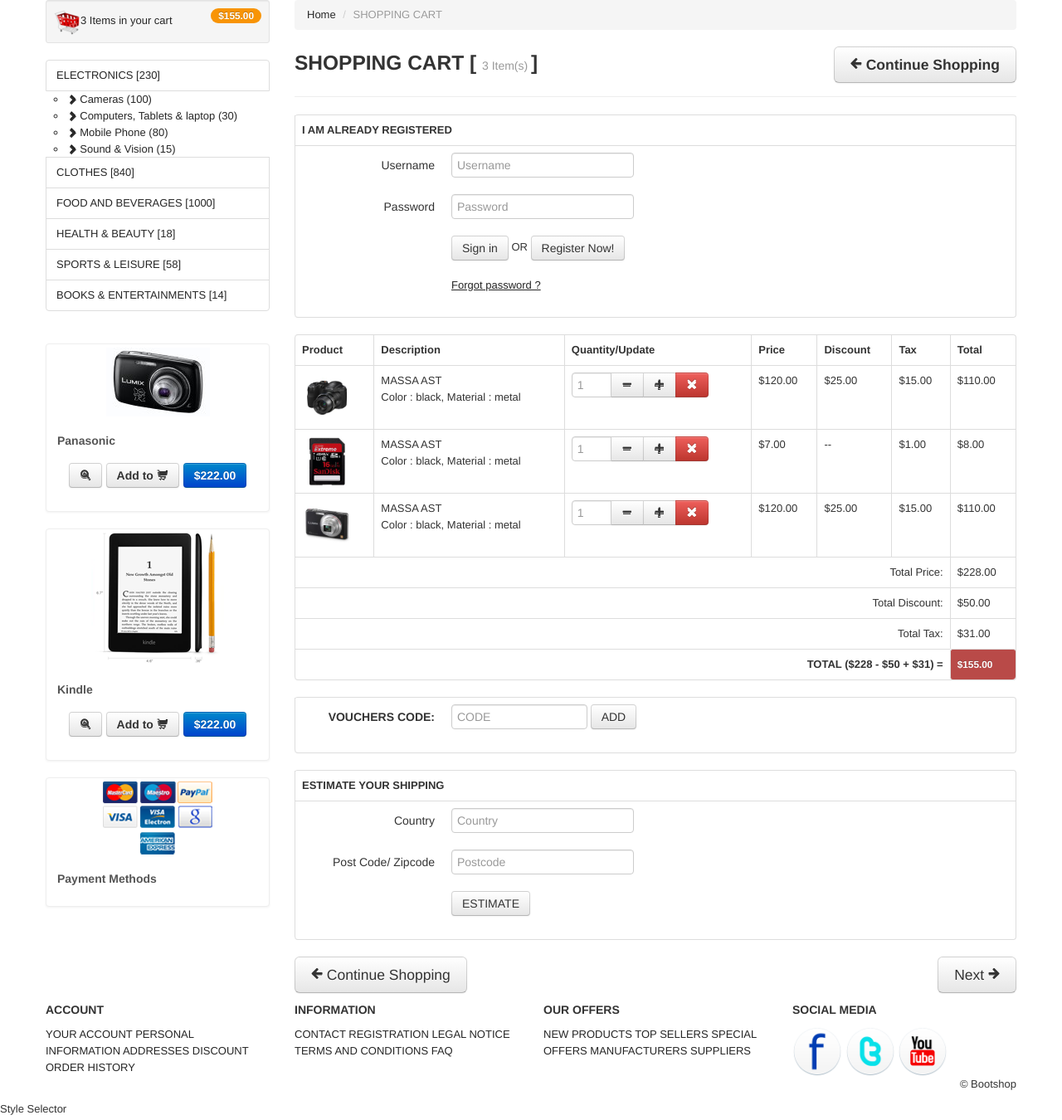
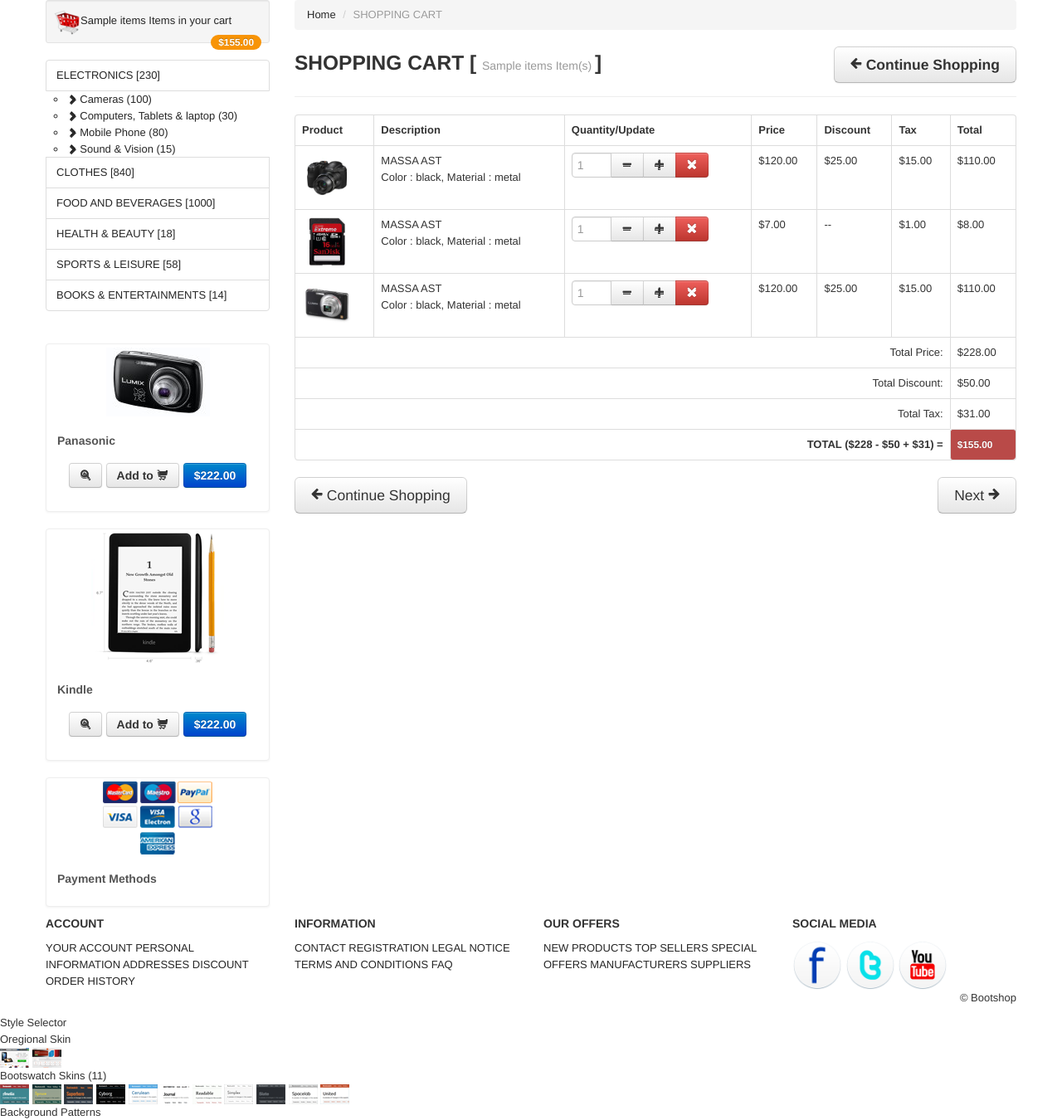
Before and after one commit to naitemach/ReCell, a Django app: template store/templates/store/product_summary.html in a window 1280 px wide. Shown: the part 115-1465 px from the top of the page at 83% size. Run offline with Django 3.2, Linux system fonts and the light colour scheme; the template is opened without the code that fills it: most values are stand-ins (such as "Sample title", 1, 10 or a date in 2020); some libraries are stand-ins or nearby versions.

Commit message:
js added

```diff
--- a/store/templates/store/login.html
+++ b/store/templates/store/login.html
@@ -57,7 +57,7 @@
 </a>
   <div class="navbar-inner">
     <a class="brand" href="{% static 'store/index.html' %}"><img src="{% static 'store/themes/images/logo.png' %}" alt="ReCell"/></a>
-		<form class="form-inline navbar-search" method="post" action="products.html" >
+		<form class="form-inline navbar-search" method="post" action="search_results.html" >
 		<input id="srchFld" class="srchTxt" type="text" />
 		<select class="srchTxt">
 			<option>All </option>
--- a/store/templates/store/product_summary.html
+++ b/store/templates/store/product_summary.html
@@ -107,7 +107,7 @@
 	<div class="row">
 <!-- Sidebar ================================================== -->
 	<div id="sidebar" class="span3">
-		<div class="well well-small"><a id="myCart" href="{% static 'store/product_summary.html' %}"><img src="{% static 'store/themes/images/ico-cart.png' %}" alt="cart">3 Items in your cart  <span class="badge badge-warning pull-right">$155.00</span></a></div>
+		<div class="well well-small"><a id="myCart" href="{% static 'store/product_summary.html' %}"><img src="{% static 'store/themes/images/ico-cart.png' %}" alt="cart">{{items}} Items in your cart  <span class="badge badge-warning pull-right">$155.00</span></a></div>
 		<ul id="sideManu" class="nav nav-tabs nav-stacked">
 			<li class="subMenu open"><a> ELECTRONICS [230]</a>
 				<ul>
@@ -172,39 +172,8 @@
 		<li><a href="{% static 'store/index.html' %}">Home</a> <span class="divider">/</span></li>
 		<li class="active"> SHOPPING CART</li>
     </ul>
-	<h3>  SHOPPING CART [ <small>3 Item(s) </small>]<a href="{% static 'store/products.html' %}" class="btn btn-large pull-right"><i class="icon-arrow-left"></i> Continue Shopping </a></h3>
+	<h3>  SHOPPING CART [ <small>{{items}} Item(s) </small>]<a href="{% url 'index' %}" class="btn btn-large pull-right"><i class="icon-arrow-left"></i> Continue Shopping </a></h3>
 	<hr class="soft"/>
-	<table class="table table-bordered">
-		<tr><th> I AM ALREADY REGISTERED  </th></tr>
-		 <tr>
-		 <td>
-			<form class="form-horizontal">
-				<div class="control-group">
-				  <label class="control-label" for="inputUsername">Username</label>
-				  <div class="controls">
-					<input type="text" id="inputUsername" placeholder="Username">
-				  </div>
-				</div>
-				<div class="control-group">
-				  <label class="control-label" for="inputPassword1">Password</label>
-				  <div class="controls">
-					<input type="password" id="inputPassword1" placeholder="Password">
-				  </div>
-				</div>
-				<div class="control-group">
-				  <div class="controls">
-					<button type="submit" class="btn">Sign in</button> OR <a href="{% static 'store/register.html' %}" class="btn">Register Now!</a>
-				  </div>
-				</div>
-				<div class="control-group">
-					<div class="controls">
-					  <a href="{% static 'store/forgetpass.html' %}" style="text-decoration:underline">Forgot password ?</a>
-					</div>
-				</div>
-			</form>
-		  </td>
-		  </tr>
-	</table>
 
 	<table class="table table-bordered">
               <thead>
@@ -272,53 +241,7 @@
 				</tbody>
             </table>
 
-
-            <table class="table table-bordered">
-			<tbody>
-				 <tr>
-                  <td>
-				<form class="form-horizontal">
-				<div class="control-group">
-				<label class="control-label"><strong> VOUCHERS CODE: </strong> </label>
-				<div class="controls">
-				<input type="text" class="input-medium" placeholder="CODE">
-				<button type="submit" class="btn"> ADD </button>
-				</div>
-				</div>
-				</form>
-				</td>
-                </tr>
-
-			</tbody>
-			</table>
-
-			<table class="table table-bordered">
-			 <tr><th>ESTIMATE YOUR SHIPPING </th></tr>
-			 <tr>
-			 <td>
-				<form class="form-horizontal">
-				  <div class="control-group">
-					<label class="control-label" for="inputCountry">Country </label>
-					<div class="controls">
-					  <input type="text" id="inputCountry" placeholder="Country">
-					</div>
-				  </div>
-				  <div class="control-group">
-					<label class="control-label" for="inputPost">Post Code/ Zipcode </label>
-					<div class="controls">
-					  <input type="text" id="inputPost" placeholder="Postcode">
-					</div>
-				  </div>
-				  <div class="control-group">
-					<div class="controls">
-					  <button type="submit" class="btn">ESTIMATE </button>
-					</div>
-				  </div>
-				</form>
-			  </td>
-			  </tr>
-            </table>
-	<a href="{% static 'store/products.html' %}" class="btn btn-large"><i class="icon-arrow-left"></i> Continue Shopping </a>
+	<a href="{% url 'index' %}" class="btn btn-large"><i class="icon-arrow-left"></i> Continue Shopping </a>
 	<a href="{% static 'store/login.html' %}" class="btn btn-large pull-right">Next <i class="icon-arrow-right"></i></a>
 
 </div>
--- a/store/urls.py
+++ b/store/urls.py
@@ -5,11 +5,11 @@
 
 urlpatterns = [
     path('', views.index, name='index'),
-    path('profile', views.profile, name='profile'),
-    path('search', views.search, name='search'),
+    path('searchResults', views.search, name='searchResults'),
+    path('catResults', views.catResults, name='catResults'),
     path('login', views.login, name='login'),
     path('display', views.display, name='display'),
-    path('productDetails', views.productDetails, name='products'),
+    path('productDetails', views.productDetails, name='productDetails'),
     path('register', views.register, name='register'),
     path('productReg', views.productReg, name='productReg'),
     path('productSummary',views.productSummary,name='productSummary'),
```
Also changed, not shown: store/templates/store/index.html (+53 -41 lines), store/views.py (+12 -5 lines).
